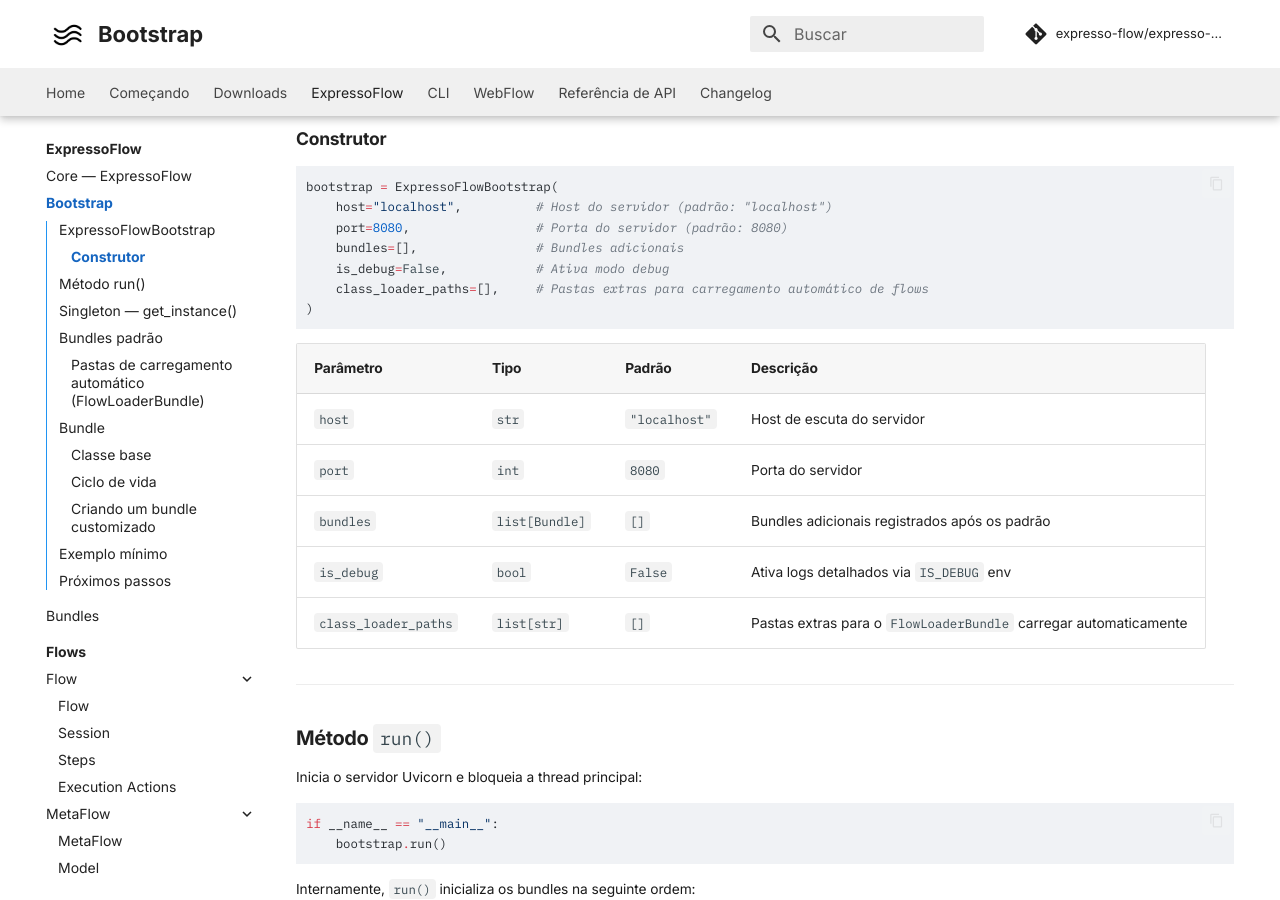
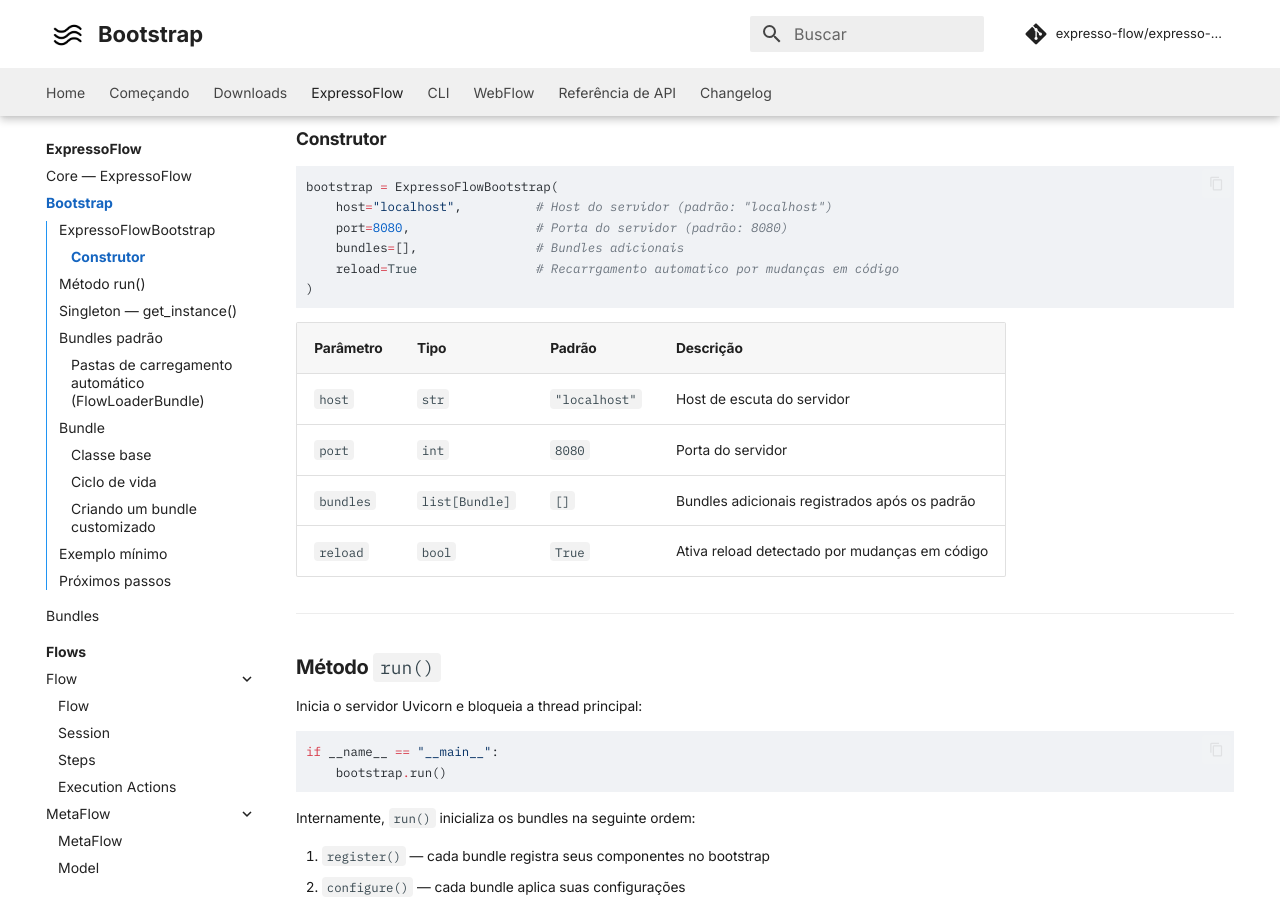
Before and after one commit to goiascode/expresso-flow-doc, an MkDocs documentation site: the page built from docs/4_expresso_flow/bootstrap.md, in a window 1280 px wide and 900 px high, scrolled down 347 px. Built offline with MkDocs 1.6.1 and Material for MkDocs 9.7.7, drawn with Linux system fonts in a browser that asks for light colours; comment, search, counter and statistics services are not loaded; the version menu is left out; some of the changed text lies outside the part shown.

````diff
--- a/docs/4_expresso_flow/bootstrap.md
+++ b/docs/4_expresso_flow/bootstrap.md
@@ -17,8 +17,7 @@ bootstrap = ExpressoFlowBootstrap(
     host="localhost",          # Host do servidor (padrão: "localhost")
     port=8080,                 # Porta do servidor (padrão: 8080)
     bundles=[],                # Bundles adicionais
-    is_debug=False,            # Ativa modo debug
-    class_loader_paths=[],     # Pastas extras para carregamento automático de flows
+    reload=True                # Recarrgamento automatico por mudanças em código
 )
 ```
 
@@ -27,8 +26,7 @@ bootstrap = ExpressoFlowBootstrap(
 | `host` | `str` | `"localhost"` | Host de escuta do servidor |
 | `port` | `int` | `8080` | Porta do servidor |
 | `bundles` | `list[Bundle]` | `[]` | Bundles adicionais registrados após os padrão |
-| `is_debug` | `bool` | `False` | Ativa logs detalhados via `IS_DEBUG` env |
-| `class_loader_paths` | `list[str]` | `[]` | Pastas extras para o `FlowLoaderBundle` carregar automaticamente |
+| `reload` | `bool` | `True` | Ativa reload detectado por mudanças em código |
 
 ---
 
@@ -89,14 +87,6 @@ app/services/      ← serviços internos
 app/apis/          ← integrações com APIs externas
 app/providers/     ← provedores de dados
 app/llms/          ← agentes e integrações de IA
-```
-
-Para adicionar pastas extras:
-
-```python
-bootstrap = ExpressoFlowBootstrap(
-    class_loader_paths=["app/custom", "app/integrations"],
-)
 ```
 
 ---
````
Also changed, not shown: docs/7_referencia_api/expresso-flow.md (+2 -4 lines), site/4_expresso_flow/bootstrap/index.html, site/7_referencia_api/expresso-flow/index.html, site/search/search_index.json, site/sitemap.xml, 3 other files.
